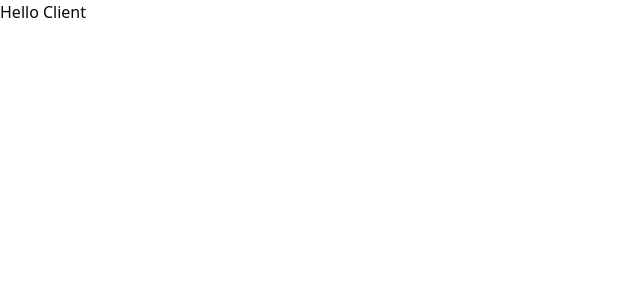
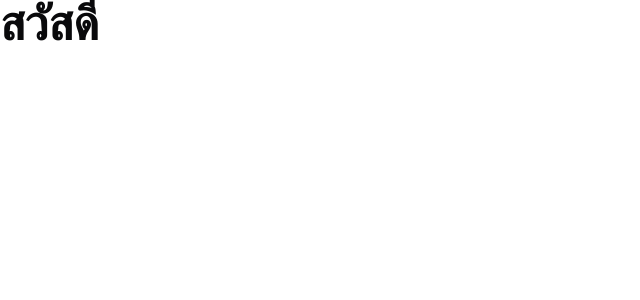
Before and after one commit to Zlatonn/reservation-services, a React (Vite) app in the folder client/: page / in a window 1280 px wide. Shown: the top 300 px of the page, without its empty margins (0-640 px from the left). Built offline with nearby package versions, Linux system fonts and the light colour scheme.

Commit message:
chore: import font

```diff
--- a/client/package.json
+++ b/client/package.json
@@ -10,6 +10,7 @@
     "preview": "vite preview"
   },
   "dependencies": {
+    "@fontsource/ibm-plex-sans-thai": "^5.2.5",
     "@tailwindcss/vite": "^4.1.5",
     "class-variance-authority": "^0.7.1",
     "clsx": "^2.1.1",
--- a/client/src/App.tsx
+++ b/client/src/App.tsx
@@ -1,5 +1,5 @@
 function App() {
-  return <>Hello Client</>;
+  return <p className="text-5xl font-semibold ">สวัสดี</p>;
 }
 
 export default App;
--- a/client/src/index.css
+++ b/client/src/index.css
@@ -1,5 +1,8 @@
 @import "tailwindcss";
 @import "tw-animate-css";
+@import "@fontsource/ibm-plex-sans-thai/300.css";
+@import "@fontsource/ibm-plex-sans-thai/400.css";
+@import "@fontsource/ibm-plex-sans-thai/600.css";
 
 @custom-variant dark (&:is(.dark *));
 
@@ -116,5 +119,6 @@
   }
   body {
     @apply bg-background text-foreground;
+    font-family: "IBM Plex Sans Thai", sans-serif;
   }
 }
```
Also changed, not shown: 1 other file (tests, documents, lock files or other folders).
